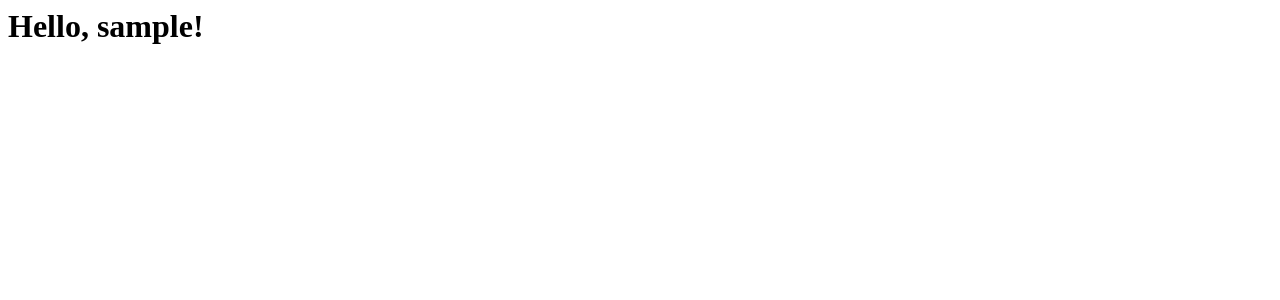
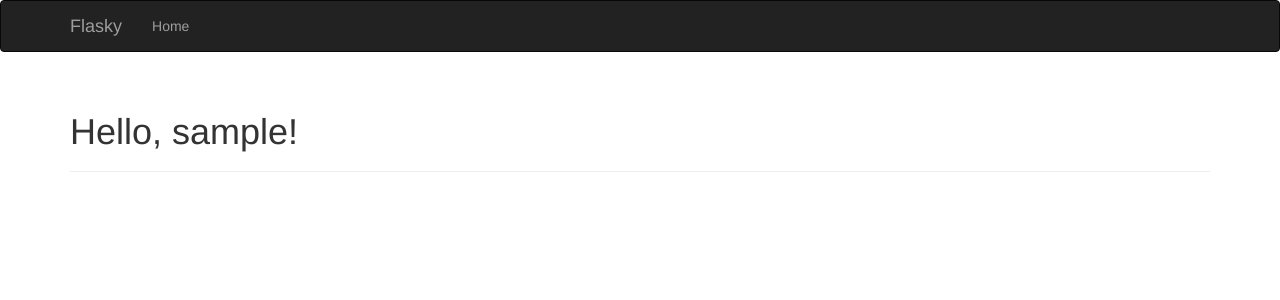
Before and after one commit to jience/Flask_Web, a Flask app: a page that uses templates/user.html in a window 1280 px wide. Shown: the top 300 px of the page. Run offline with Flask 2, Linux system fonts and the light colour scheme; some libraries are stand-ins or nearby versions.

Commit message:
Chapter 3: Templates with Flask-Bootstrap

```diff
--- a/hello.py
+++ b/hello.py
@@ -1,8 +1,10 @@
 from flask import Flask, render_template
 from flask_script import Manager
+from flask_bootstrap import Bootstrap
 
 app = Flask(__name__)
 manager = Manager(app)
+bootstrap = Bootstrap(app)
 
 
 @app.route('/')
--- a/templates/user.html
+++ b/templates/user.html
@@ -1 +1,33 @@
-<h1>Hello, {{ username }}!</h1>
+{% extends "bootstrap/base.html" %}
+
+{% block title %}Flasky{% endblock %}
+
+{% block navbar %}
+<div class="navbar navbar-inverse" role="navigation">
+    <div class="container">
+        <div class="navbar-header">
+            <button type="button" class="navbar-toggle"
+            data-toggle="collapse" data-target=".navbar-collapse">
+                <span class="sr-only">Toggle navigation</span>
+                <span class="icon-bar"></span>
+                <span class="icon-bar"></span>
+                <span class="icon-bar"></span>
+            </button>
+            <a class="navbar-brand" href="/">Flasky</a>
+        </div>
+        <div class="navbar-collapse collapse">
+            <ul class="nav navbar-nav">
+                <li><a href="/">Home</a></li>
+            </ul>
+        </div>
+    </div>
+</div>
+{% endblock %}
+
+{% block content %}
+<div class="container">
+    <div class="page-header">
+        <h1>Hello, {{ username }}!</h1>
+    </div>
+</div>
+{% endblock %}
```
